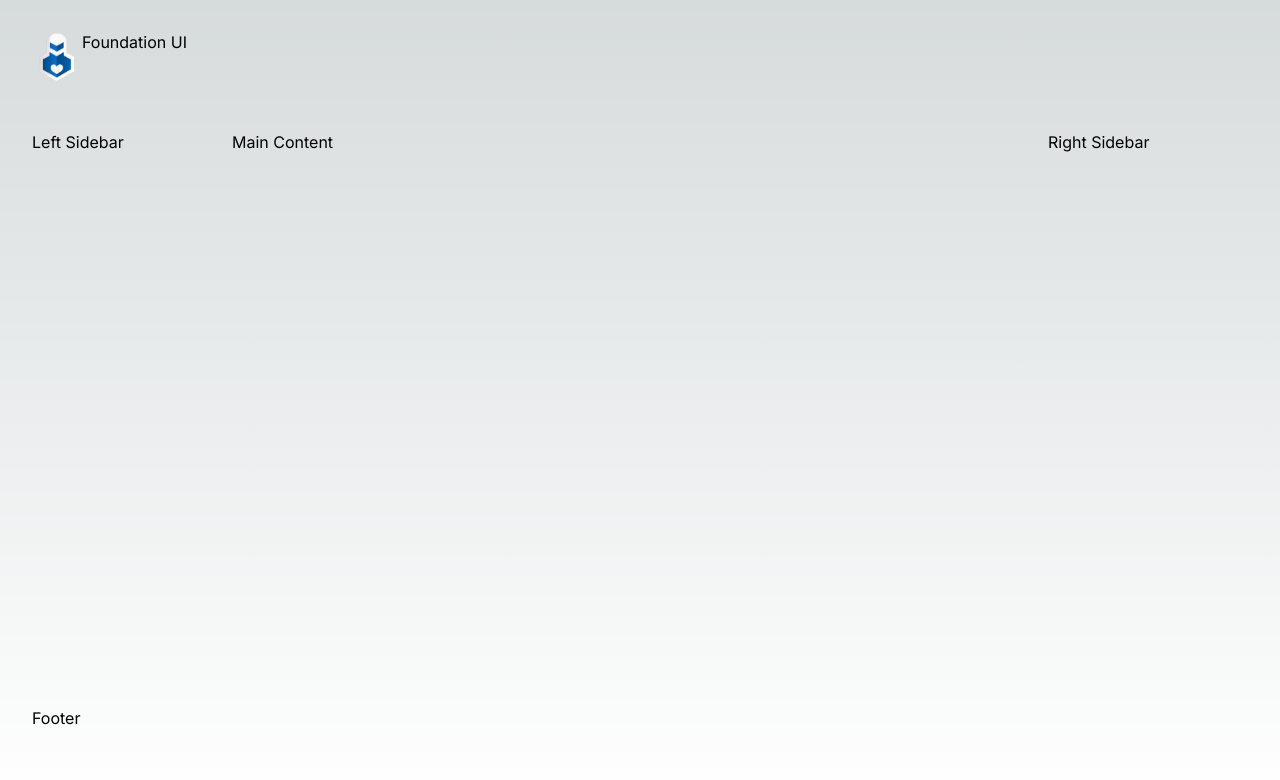
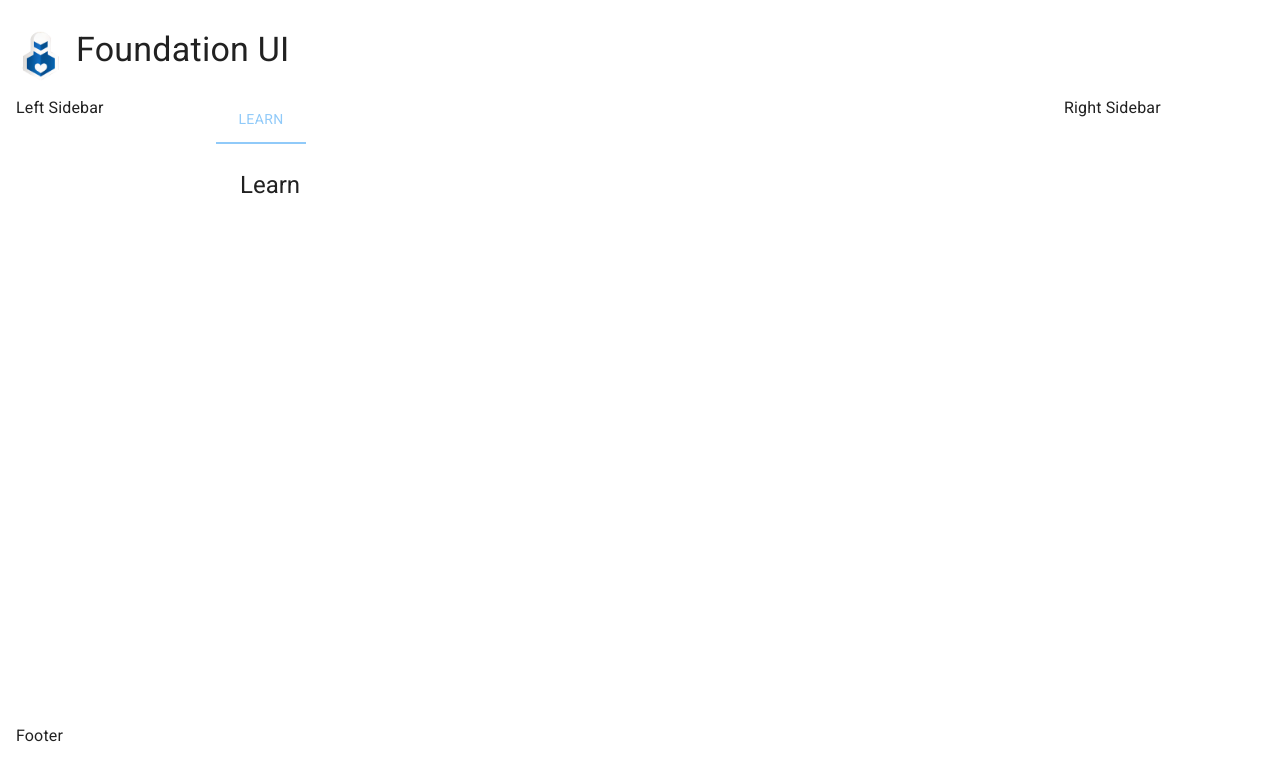
Before and after one commit to bhushan-shah-dev/foundation-ui, a Next.js app: page / in a window 1280 px wide. Shown: the top 780 px of the page. Built offline with nearby package versions, Linux system fonts and the light colour scheme.

Commit message:
Added tabs using Material UI

```diff
--- a/package.json
+++ b/package.json
@@ -9,6 +9,11 @@
     "lint": "next lint"
   },
   "dependencies": {
+    "@emotion/react": "^11.11.1",
+    "@emotion/styled": "^11.11.0",
+    "@fontsource/roboto": "^5.0.8",
+    "@mui/lab": "^5.0.0-alpha.139",
+    "@mui/material": "^5.14.4",
     "@types/node": "20.4.10",
     "@types/react": "18.2.20",
     "@types/react-dom": "18.2.7",
--- a/src/app/globals.css
+++ /dev/null
@@ -1,107 +0,0 @@
-:root {
-  --max-width: 1100px;
-  --border-radius: 12px;
-  --font-mono: ui-monospace, Menlo, Monaco, 'Cascadia Mono', 'Segoe UI Mono',
-    'Roboto Mono', 'Oxygen Mono', 'Ubuntu Monospace', 'Source Code Pro',
-    'Fira Mono', 'Droid Sans Mono', 'Courier New', monospace;
-
-  --foreground-rgb: 0, 0, 0;
-  --background-start-rgb: 214, 219, 220;
-  --background-end-rgb: 255, 255, 255;
-
-  --primary-glow: conic-gradient(
-    from 180deg at 50% 50%,
-    #16abff33 0deg,
-    #0885ff33 55deg,
-    #54d6ff33 120deg,
-    #0071ff33 160deg,
-    transparent 360deg
-  );
-  --secondary-glow: radial-gradient(
-    rgba(255, 255, 255, 1),
-    rgba(255, 255, 255, 0)
-  );
-
-  --tile-start-rgb: 239, 245, 249;
-  --tile-end-rgb: 228, 232, 233;
-  --tile-border: conic-gradient(
-    #00000080,
-    #00000040,
-    #00000030,
-    #00000020,
-    #00000010,
-    #00000010,
-    #00000080
-  );
-
-  --callout-rgb: 238, 240, 241;
-  --callout-border-rgb: 172, 175, 176;
-  --card-rgb: 180, 185, 188;
-  --card-border-rgb: 131, 134, 135;
-}
-
-@media (prefers-color-scheme: dark) {
-  :root {
-    --foreground-rgb: 255, 255, 255;
-    --background-start-rgb: 0, 0, 0;
-    --background-end-rgb: 0, 0, 0;
-
-    --primary-glow: radial-gradient(rgba(1, 65, 255, 0.4), rgba(1, 65, 255, 0));
-    --secondary-glow: linear-gradient(
-      to bottom right,
-      rgba(1, 65, 255, 0),
-      rgba(1, 65, 255, 0),
-      rgba(1, 65, 255, 0.3)
-    );
-
-    --tile-start-rgb: 2, 13, 46;
-    --tile-end-rgb: 2, 5, 19;
-    --tile-border: conic-gradient(
-      #ffffff80,
-      #ffffff40,
-      #ffffff30,
-      #ffffff20,
-      #ffffff10,
-      #ffffff10,
-      #ffffff80
-    );
-
-    --callout-rgb: 20, 20, 20;
-    --callout-border-rgb: 108, 108, 108;
-    --card-rgb: 100, 100, 100;
-    --card-border-rgb: 200, 200, 200;
-  }
-}
-
-* {
-  box-sizing: border-box;
-  padding: 0;
-  margin: 0;
-}
-
-html,
-body {
-  max-width: 100vw;
-  overflow-x: hidden;
-}
-
-body {
-  color: rgb(var(--foreground-rgb));
-  background: linear-gradient(
-      to bottom,
-      transparent,
-      rgb(var(--background-end-rgb))
-    )
-    rgb(var(--background-start-rgb));
-}
-
-a {
-  color: inherit;
-  text-decoration: none;
-}
-
-@media (prefers-color-scheme: dark) {
-  html {
-    color-scheme: dark;
-  }
-}
--- /dev/null
+++ b/src/app/globals.scss
@@ -0,0 +1,8 @@
+$primary-light-them-color: "#1067B9";
+$secondary-light-theme-color: "#EF9846";
+
+// body {
+//   * {
+//     outline: 1px solid #777; // Used for CSS debugging only
+//   }
+// }
--- a/src/app/layout.tsx
+++ b/src/app/layout.tsx
@@ -1,13 +1,24 @@
+"use client";
+
+import CssBaseline from "@mui/material/CssBaseline";
+import { ThemeProvider, createTheme } from "@mui/material/styles";
 import type { Metadata } from "next";
-import { Inter } from "next/font/google";
-import "./globals.css";
+import { Roboto } from "next/font/google";
+import { StrictMode } from "react";
+import "./globals.scss";
 
-const inter = Inter({ subsets: ["latin"] });
+const roboto = Roboto({ weight: "400", subsets: ["latin"] });
 
 export const metadata: Metadata = {
   title: "Foundation UI",
   description: "An AI Assistant",
 };
+
+const theme = createTheme({
+  palette: {
+    mode: "dark",
+  },
+});
 
 export default function RootLayout({
   children,
@@ -15,8 +26,13 @@ export default function RootLayout({
   children: React.ReactNode;
 }) {
   return (
-    <html lang="en">
-      <body className={inter.className}>{children}</body>
-    </html>
+    <StrictMode>
+      <CssBaseline enableColorScheme />
+      <ThemeProvider theme={theme}>
+        <html lang="en">
+          <body className={roboto.className}>{children}</body>
+        </html>
+      </ThemeProvider>
+    </StrictMode>
   );
 }
--- a/src/app/page.module.scss
+++ b/src/app/page.module.scss
@@ -1,12 +1,14 @@
 .container {
   display: grid;
-  grid-template: 100px 1fr 60px / 200px 1fr 200px;
+  grid-template: 80px 1fr 60px / 200px 1fr 200px;
   height: 100vh;
-  padding: 2rem;
+  padding: 1rem;
 
   header {
     grid-column: 1 / 4;
     display: flex;
+    align-items: center;
+    gap: 10px;
   }
 
   .left-panel {
--- a/src/app/page.tsx
+++ b/src/app/page.tsx
@@ -1,16 +1,66 @@
+"use client";
+
+import TabContext from "@mui/lab/TabContext";
+import TabList from "@mui/lab/TabList";
+import TabPanel from "@mui/lab/TabPanel";
+import Box from "@mui/material/Box";
+import Tab from "@mui/material/Tab";
+import Typography from "@mui/material/Typography";
 import Image from "next/image";
+import { useState } from "react";
 import logo from "./logo.png";
 import styles from "./page.module.scss";
 
+enum Tabs {
+  LEARN = "learn",
+  APPLY = "apply",
+}
+
+const TabLabels: Record<Tabs, string> = {
+  [Tabs.LEARN]: "Learn",
+  [Tabs.APPLY]: "Apply",
+};
+
 export default function Home() {
+  const [selectedTab, setSelectedTab] = useState<Tabs>(Tabs.LEARN);
+
   return (
     <div className={styles.container}>
       <header>
         <Image src={logo} alt="Foundation UI logo" width={50} height={50} />
-        Foundation UI
+        <Typography variant="h4" gutterBottom>
+          Foundation UI
+        </Typography>
       </header>
       <div className={styles["left-panel"]}>Left Sidebar</div>
-      <main> Main Content</main>
+      <main>
+        <Box sx={{ width: "100%", typography: "body1" }}>
+          <TabContext value={selectedTab}>
+            <Box sx={{ borderBottom: 1, borderColor: "divider" }}>
+              <TabList
+                onChange={(e, newValue) => setSelectedTab(newValue)}
+                aria-label="Choose between Learn and Apply"
+              >
+                {Object.keys(Tabs).map(function (tab) {
+                  return (
+                    <Tab
+                      key={Tabs[tab as keyof typeof Tabs]}
+                      label={TabLabels[Tabs[tab as keyof typeof Tabs]]}
+                      value={Tabs[tab as keyof typeof Tabs]}
+                    />
+                  );
+                })}
+              </TabList>
+            </Box>
+            <TabPanel value={Tabs.LEARN}>
+              <Typography variant="h5">Learn</Typography>
+            </TabPanel>
+            <TabPanel value={Tabs.APPLY}>
+              <Typography variant="h5">Apply</Typography>
+            </TabPanel>
+          </TabContext>
+        </Box>
+      </main>
       <div className={styles["right-panel"]}>Right Sidebar</div>
       <footer>Footer</footer>
     </div>
```
Also changed, not shown: 1 other file (tests, documents, lock files or other folders).
